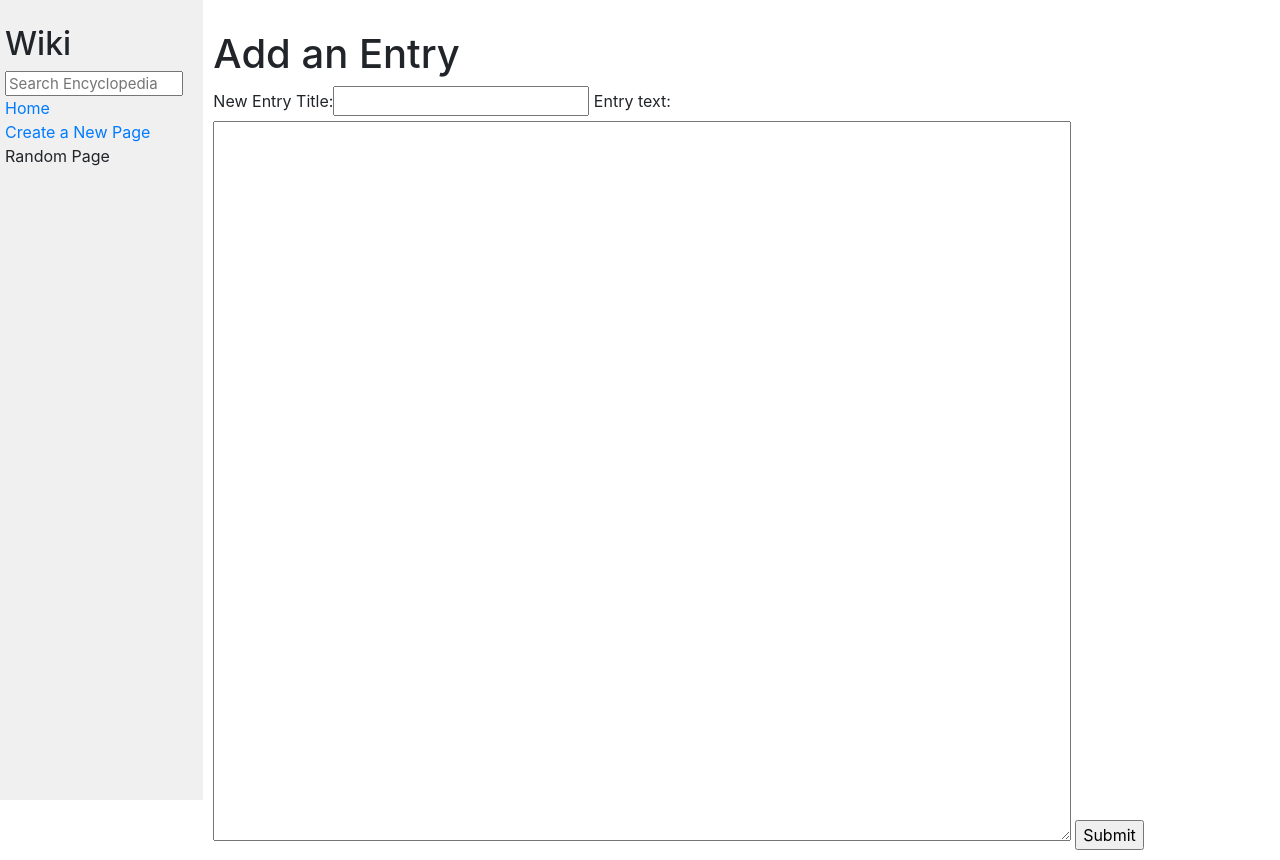
After one commit to CarolineGould/Project_1, a Django app: page /add in a window 1280 px wide. The commit adds this page. Run offline with Django 3.2, Linux system fonts and the light colour scheme; some libraries are stand-ins or nearby versions.

Commit message:
Got add form

```diff
--- /dev/null
+++ b/wiki/encyclopedia/templates/encyclopedia/add.html
@@ -0,0 +1,15 @@
+{% extends "encyclopedia/layout.html" %}
+
+{% block title %}
+    Add an Entry
+{% endblock %}
+
+{% block body %}
+    <h1>Add an Entry</h1>
+    <form action="create_page" method="post">
+        {% csrf_token %}
+        {{ form }}
+        <input type="submit">
+    </form>
+
+{% endblock %}
--- a/wiki/encyclopedia/templates/encyclopedia/layout.html
+++ b/wiki/encyclopedia/templates/encyclopedia/layout.html
@@ -19,7 +19,7 @@
                     <a href="{% url 'index' %}">Home</a>
                 </div>
                 <div>
-                    Create New Page
+                    <a href="{% url 'add' %}">Create a New Page</a>
                 </div>
                 <div>
                     Random Page
--- a/wiki/encyclopedia/urls.py
+++ b/wiki/encyclopedia/urls.py
@@ -4,6 +4,8 @@ from . import views
 
 urlpatterns = [
     path("", views.index, name="index"),
-    path("wiki/<title>", views.entry, name="entry")
+    path("wiki/<title>", views.entry, name="entry"),
+    path ("add", views.add, name= "add"),
+    path ("create_page", views.create_page, name= "create_page")
 
 ]
--- a/wiki/encyclopedia/views.py
+++ b/wiki/encyclopedia/views.py
@@ -1,7 +1,14 @@
 from django.shortcuts import render
 from markdown2 import Markdown
+from django import forms
+from django.urls import reverse
+from django.http import HttpResponseRedirect
 
 from . import util
+
+class EntryForm(forms.Form):
+    entry_title = forms.CharField(label="New Entry Title")
+    entry_text =  forms.CharField(widget=forms.Textarea)
 
 mark = Markdown()
 
@@ -22,3 +29,17 @@ def entry(request, title):
         "title": title,
         "content": mark.convert(content)
     })
+
+def add (request):
+    return render  (request, "encyclopedia/add.html", {
+        "form": EntryForm()
+
+    })
+
+def create_page (request):
+    form= EntryForm(request.POST)
+    if form.is_valid():
+        return HttpResponseRedirect(reverse("index"))
+    return render (request, "encyclopedia/add.html", {
+        "form": form
+    })
```
